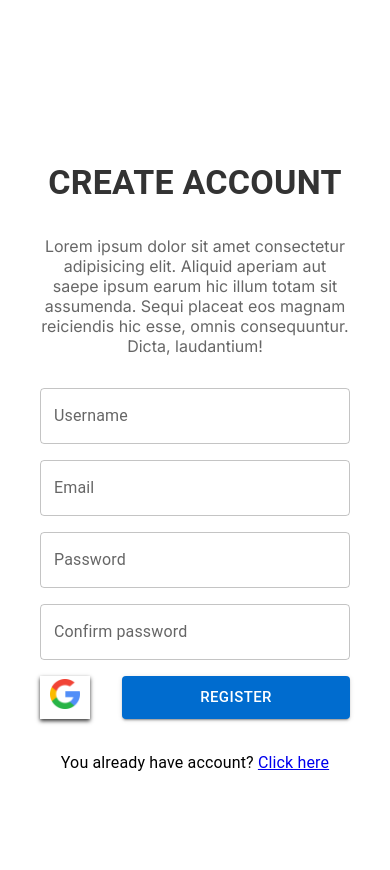
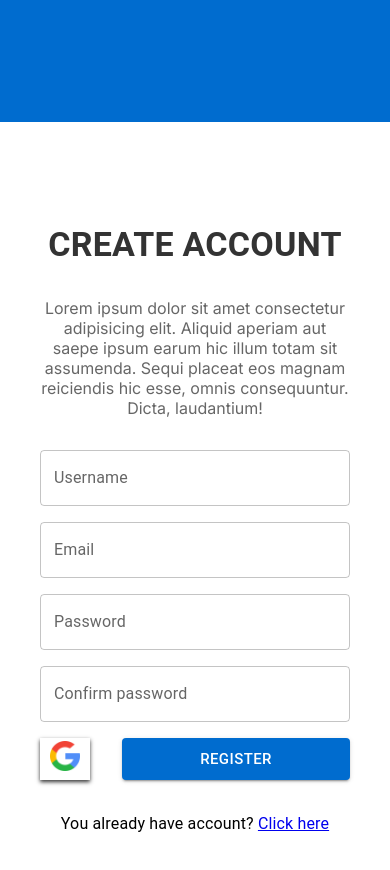
Before and after one commit to Dzenoo/Social-Media-App, a Next.js app: page /signup in a window 390 px wide. Shown: the top 870 px of the page. Built offline with nearby package versions, Linux system fonts and the light colour scheme.

Commit message:
Added responsive form

```diff
--- a/app/(auth)/signup/page.jsx
+++ b/app/(auth)/signup/page.jsx
@@ -6,9 +6,9 @@ import Image from "next/image";
 
 const Signup = () => {
   return (
-    <section className={classes.signup_section}>
+    <section className={classes.auth_section}>
       <div className={classes.empty_div}></div>
-      <div className={classes.signup_form_div}>
+      <div className={classes.form_div}>
         <Typography color="#333" variant="h4" fontWeight="bold">
           CREATE ACCOUNT
         </Typography>
@@ -18,7 +18,7 @@ const Signup = () => {
           placeat eos magnam reiciendis hic esse, omnis consequuntur. Dicta,
           laudantium!
         </Typography>
-        <form className={classes.signup_form}>
+        <form className={classes.form}>
           <TextField placeholder="Enter username" label="Username" />
           <TextField placeholder="Enter email" label="Email" />
           <TextField placeholder="Enter your password" label="Password" />
@@ -26,7 +26,7 @@ const Signup = () => {
             placeholder="Confirm your password..."
             label="Confirm password"
           />
-          <div className={classes.signup_actions}>
+          <div className={classes.actions}>
             <div className={classes.google}>
               <Image
                 src="/images/search.png"
--- a/css/Auth.module.css
+++ b/css/Auth.module.css
@@ -1,4 +1,4 @@
-.signup_section {
+.auth_section {
   display: grid;
   grid-template-columns: repeat(2, 1fr);
   align-items: center;
@@ -10,14 +10,14 @@
   height: 58.56em;
 }
 
-.signup_section .empty_div {
+.auth_section .empty_div {
   grid-area: div;
   background: var(--blue_color);
   width: 100%;
   height: 100%;
 }
 
-.signup_section .signup_form_div {
+.auth_section .form_div {
   grid-area: form;
   padding: 40px;
   max-width: 600px;
@@ -28,21 +28,30 @@
   flex-direction: column;
 }
 
-.signup_section .signup_form {
+.auth_section .form {
   display: flex;
   flex-direction: column;
   gap: 16px;
 }
 
-.signup_section .signup_actions {
+.auth_section .actions {
   display: flex;
   justify-content: center;
   align-items: stretch;
   gap: 2em;
 }
 
-.signup_section .signup_actions .google {
+.auth_section .actions .google {
   background-color: #fff;
   padding: 3px 10px;
   box-shadow: 0 2px 4px #333;
 }
+
+@media (max-width: 884px) {
+  .auth_section {
+    grid-template-columns: repeat(1, 1fr);
+    grid-template-areas:
+      "div div div"
+      "form form form";
+  }
+}
```
Also changed, not shown: app/(auth)/login/page.jsx (+4 -4 lines).
